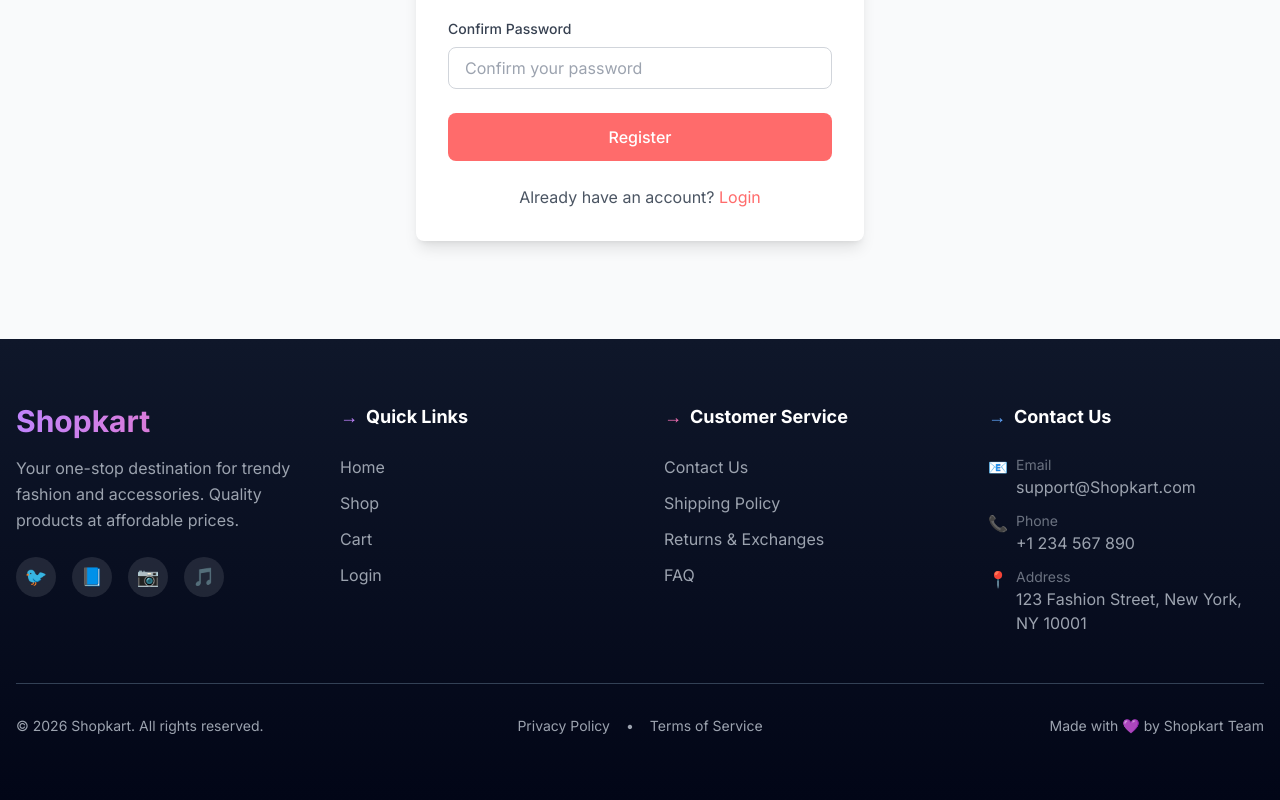
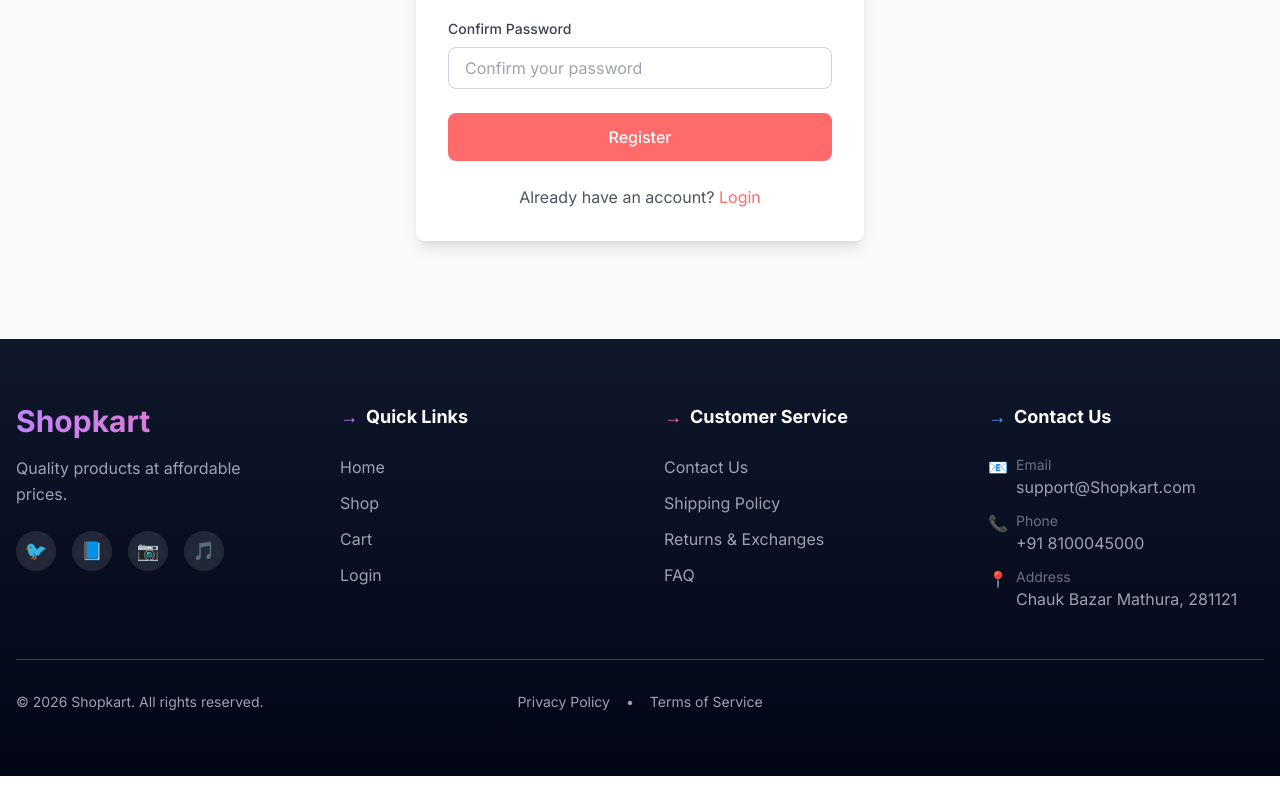
Before and after one commit to AshishBaghel01/Shopkart, a React (Vite) app in the folder frontend/: page /register in a window 1280 px wide. Shown: the part 535-1335 px from the top of the page. After the commit the page ends 1311 px from the top, so only its background shows below. Built offline with nearby package versions, Linux system fonts and the light colour scheme; no server answers.

Commit message:
fix footer issue
Updated contact information and address in the footer.

```diff
--- a/frontend/src/components/Footer.jsx
+++ b/frontend/src/components/Footer.jsx
@@ -19,7 +19,7 @@ const Footer = () => {
               Shopkart
             </h3>
             <p className="text-gray-400 leading-relaxed mb-6">
-              Your one-stop destination for trendy fashion and accessories. Quality products at affordable prices.
+              Quality products at affordable prices.
             </p>
             <div className="flex gap-4">
               {socialLinks.map((social) => (
@@ -137,7 +137,7 @@ const Footer = () => {
                 <div>
                   <p className="text-sm text-gray-500">Phone</p>
                   <a href="tel:+1234567890" className="hover:text-white transition-colors">
-                    +1 234 567 890
+                    +91 8100045000
                   </a>
                 </div>
               </li>
@@ -145,7 +145,7 @@ const Footer = () => {
                 <span>📍</span>
                 <div>
                   <p className="text-sm text-gray-500">Address</p>
-                  <p>123 Fashion Street, New York, NY 10001</p>
+                  <p>Chauk Bazar Mathura, 281121</p>
                 </div>
               </li>
             </ul>
@@ -164,10 +164,6 @@ const Footer = () => {
               <span>•</span>
               <a href="#" className="hover:text-white transition-colors">Terms of Service</a>
             </div>
-
-            <div className="text-gray-400 text-sm text-center md:text-right">
-              <p>Made with 💜 by Shopkart Team</p>
-            </div>
           </div>
         </div>
       </div>
```
